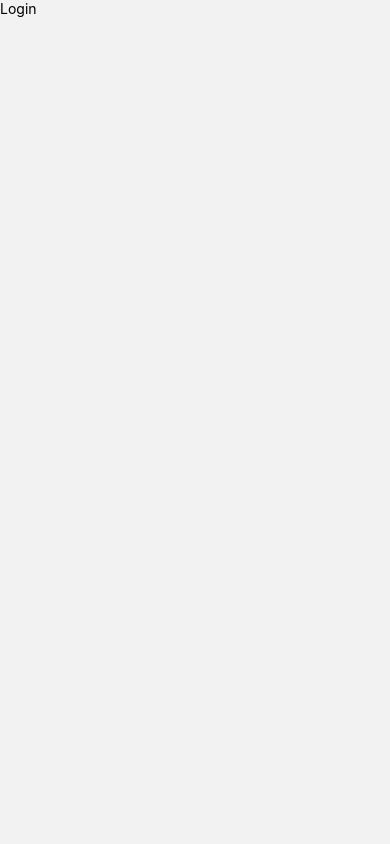
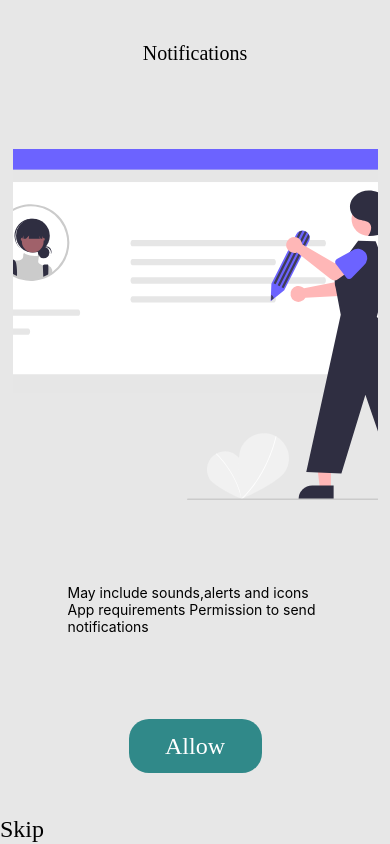
Before and after one commit to Dipono/digital_time_frame_native, a React Native app: screen /Notifications in a window 390 px wide. Before the commit this address had no page. Built offline with nearby package versions, Linux system fonts and the light colour scheme.

Commit message:
//This page is where user will allow the app to send notifications and alerts

```diff
--- a/App.js
+++ b/App.js
@@ -4,8 +4,8 @@ import { StyleSheet, Text, View } from 'react-native';
 import { NavigationContainer } from '@react-navigation/native';
 import { createNativeStackNavigator } from '@react-navigation/native-stack';
 
-import Home from './Screens/Login'
-
+import Home from './screens/Login'
+import AllowNotification from './screens/allowNotification';
 const Stack = createNativeStackNavigator();
 export default function App() {
   return (
@@ -15,11 +15,16 @@ export default function App() {
           headerShown: false
         }}>
           {/* Screen Home Page */}
-        <Stack.Screen
+       {/*  <Stack.Screen
           name="home"
           component={Home}
+        /> */}
+
+        {/* More Screens here */}
+        <Stack.Screen
+          name="Notifications"
+          component={AllowNotification}
         />
-        {/* More Screens hereW */}
       </Stack.Navigator>
     </NavigationContainer>
   );
--- /dev/null
+++ b/screens/AllowNotification.js
@@ -0,0 +1,80 @@
+import { Image, SafeAreaView, Text, View, StyleSheet, TouchableOpacity } from 'react-native';
+
+const img = require('../assets/image/undraw_wall_post_re_y78d (1).svg')
+function AllowNotification() {
+    return (
+        <SafeAreaView style={styles.container}>
+            <Text style={styles.heading}>Notifications</Text>
+            <Image style={styles.image} source={img} />
+            <View style={styles.message}>
+                <Text>May include sounds,alerts and icons</Text>
+                <Text>App requirements Permission to send notifications</Text>
+            </View>
+            <TouchableOpacity style={styles.allowButton}>
+                <Text style={styles.allowButtonText}>Allow</Text>
+            </TouchableOpacity>
+            <TouchableOpacity style={styles.skipButton}>
+                <Text style={styles.skipText}>Skip</Text>
+            </TouchableOpacity>
+        </SafeAreaView>
+    )
+
+}
+const styles = StyleSheet.create({
+    container: {
+        flex: 1,
+        backgroundColor: '#E7E7E7',
+        textAlign: 'center',
+    },
+    heading: {
+        margin: 'auto',
+
+        fontFamily: 'Emblema One',
+        fontStyle: 'normal',
+        fontWeight: 400,
+        fontSize: 20,
+    },
+    image: {
+        width: 365,
+        height: 351,
+        margin:'auto',
+    },
+    message: {
+        width: 255,
+        margin: 'auto',
+
+        fontFamily: 'Ebrima',
+        fontStyle: 'normal',
+        fontWeight: 400,
+        fontSize: 16,
+
+    },
+    allowButtonText: {
+
+        margin: 'auto',
+        fontFamily: 'Emblema One',
+        fontStyle: 'normal',
+        fontWeight: 400,
+        fontSize: 24,
+        lineHeight: 29,
+
+        color: '#FFFFFF',
+    },
+    allowButton: {
+        width: 133,
+        height: 54,
+
+        margin: 'auto',
+        backgroundColor: '#308989',
+        borderRadius: 20,
+    },
+    skipText: {
+        fontFamily: 'Emblema One',
+        fontStyle: 'normal',
+        fontWeight: 400,
+        fontSize: 24,
+        lineHeight: 29,
+    }
+})
+
+export default AllowNotification;
```
